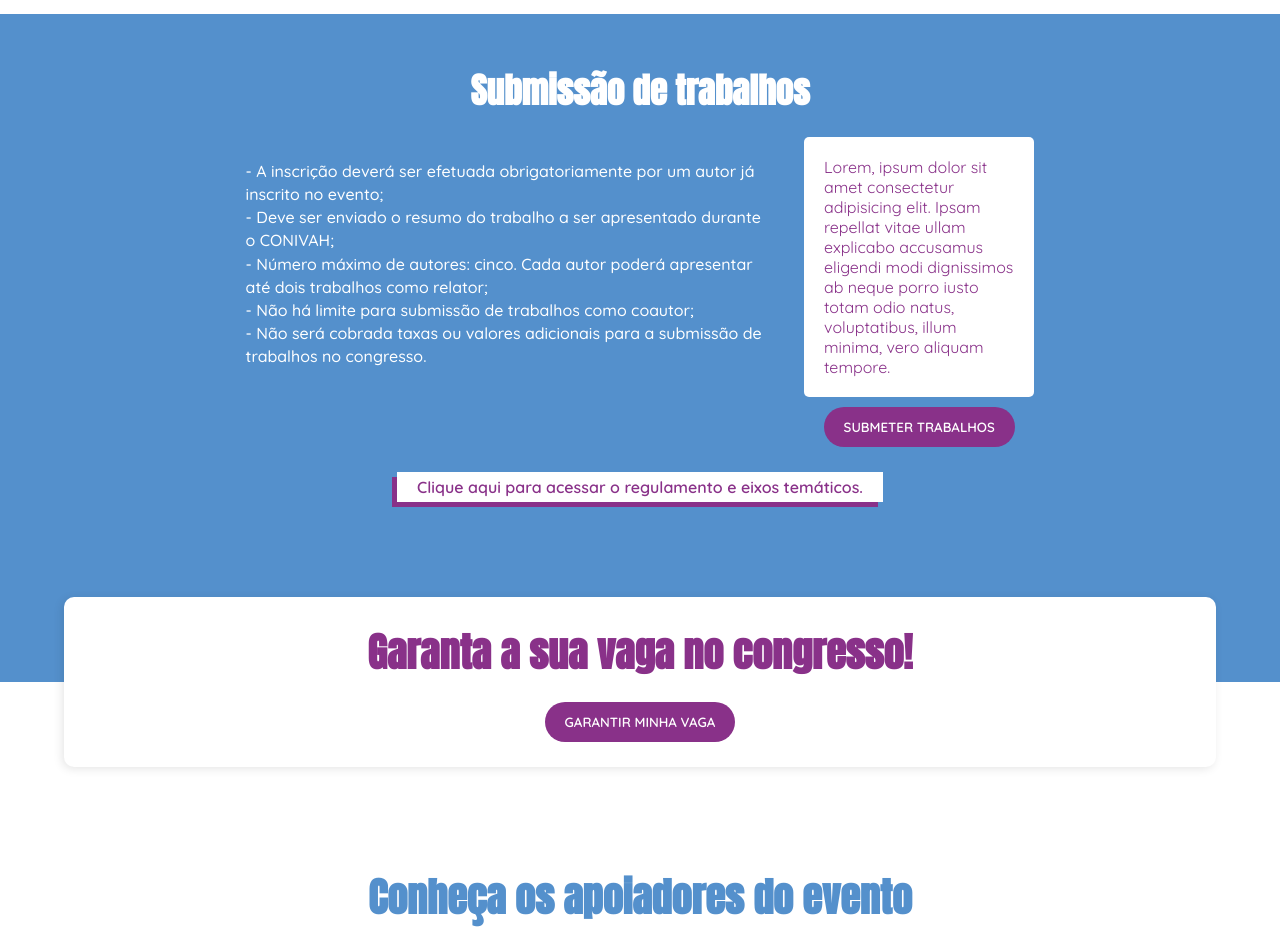
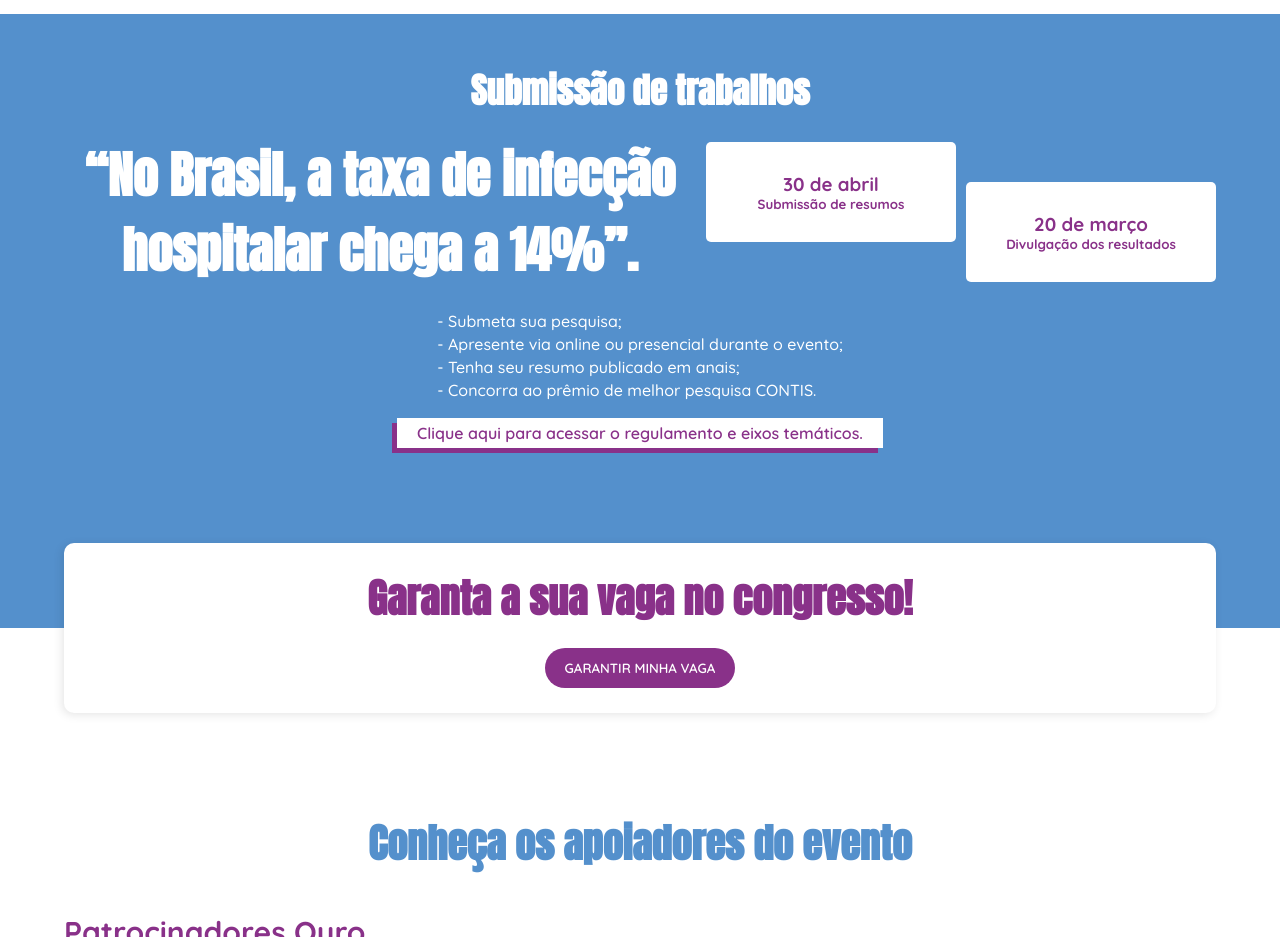
Before and after one commit to pedrohhcunha/congresso, a Next.js app: page / in a window 1280 px wide. Shown: the part 4980-5917 px from the top of the page. Built offline with nearby package versions, Linux system fonts and the light colour scheme.

Commit message:
Alterando section para o envio de trabalhos

```diff
--- a/components/Trabalhos.jsx
+++ b/components/Trabalhos.jsx
@@ -5,20 +5,28 @@ export default function Trabalhos(props) {
     return(
         <section id="Trabahos" className={styles.section}>
             <h2 className={styles.titulo}>Submissão de trabalhos</h2>
-            <div className={styles.content}>
-                <div className={styles.leftArea}>
-                    <p className={styles.p}>
-                    <br /> - A inscrição deverá ser efetuada  obrigatoriamente por um autor já inscrito no evento;
-                    <br /> - Deve ser enviado o resumo do trabalho a ser apresentado durante o CONIVAH;
-                    <br /> - Número máximo de autores: cinco. Cada autor poderá apresentar até dois trabalhos como relator;
-                    <br /> - Não há limite para submissão de trabalhos como coautor;
-                    <br /> - Não será cobrada taxas ou valores adicionais para a submissão de trabalhos no congresso.
-                    </p>
+            <div className={styles.topArea}>
+                <h2 className={styles.frase}>
+                    “No Brasil, a taxa de infecção hospitalar chega a 14%”.
+                </h2>
+                <div className={styles.datas}>
+                    <div className={styles.data}>
+                        <h3 className={styles.tituloData}>30 de abril</h3>
+                        <h5 className={styles.textoData}>Submissão de resumos</h5>
+                    </div>
+                    <div className={styles.data}>
+                        <h3 className={styles.tituloData}>20 de março</h3>
+                        <h5 className={styles.textoData}>Divulgação dos resultados</h5>
+                    </div>
                 </div>
-                <div className={styles.rightArea}>
-                    <div className={styles.calendar}>Lorem, ipsum dolor sit amet consectetur adipisicing elit. Ipsam repellat vitae ullam explicabo accusamus eligendi modi dignissimos ab neque porro iusto totam odio natus, voluptatibus, illum minima, vero aliquam tempore.</div>
-                    <Button>Submeter trabalhos</Button>
-                </div>
+            </div>
+            <div className={styles.areaTopicos}>
+                <p className={styles.p}>
+                    <br /> - Submeta sua pesquisa;
+                    <br /> - Apresente via online ou presencial durante o evento;
+                    <br /> - Tenha seu resumo publicado em anais;
+                    <br /> - Concorra ao prêmio de melhor pesquisa CONTIS.
+                </p>
             </div>
             <a target="__blank" className={styles.link} href="google.com">Clique aqui para acessar o regulamento e eixos temáticos.</a>
         </section>
--- a/styles/Trabalhos.module.scss
+++ b/styles/Trabalhos.module.scss
@@ -10,43 +10,53 @@
         margin-bottom: 20px;
     }
 
-    .content{
-        width: 100%;
+    .topArea{
         display: flex;
-        align-items: flex-start;
-        justify-content: center;
-        margin-bottom: 30px;
+        align-items: center;
+        justify-content: space-between;
 
-        .leftArea{
-            width: 45%;
-            margin: 0 20px;
+        .frase{
+            color: var(--white);
+            font-size: 50px;
+        }
 
-            .p{
-                color: var(--white);
-                line-height: 145%;
-                text-align: left;
-                font-weight: 500;
+        .datas{
+            display: flex;
+            align-items: center;
+            justify-content: flex-end;
+
+            .data{
+                background-color: var(--white);
+                padding: 30px 10px;
+                border-radius: 5px;
+                width: 250px;
+                margin: 20px 0;
+                margin-left: 10px;
+                color: var(--purple);
+
+                &:nth-child(1){
+                    transform: translateY(-20px);
+                }
+                &:nth-child(2){
+                    transform: translateY(20px);
+                }
             }
         }
+    }
 
-        .rightArea{
-            width: 20%;
-            margin: 0 20px;
+    .areaTopicos{
+        display: flex;
+        align-items: center;
+        justify-content: center;
+        width: 100%;
 
-            .calendar{
-                width: 100%;
-                background-color: var(--white);
-                border-radius: 5px;
-                -webkit-border-radius: 5px;
-                -moz-border-radius: 5px;
-                -ms-border-radius: 5px;
-                -o-border-radius: 5px;
-                padding: 20px;
-                margin-bottom: 10px;
-                min-height: 200px;
-                text-align: left;
-                color: var(--purple);
-            }
+        .p{
+            color: var(--white);
+            line-height: 145%;
+            text-align: left;
+            margin: 0 auto;
+            font-weight: 500;
+            margin-bottom: 20px;
         }
     }
 
```
